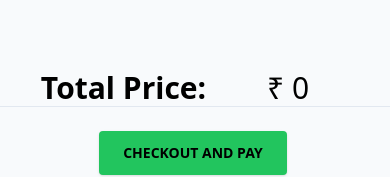
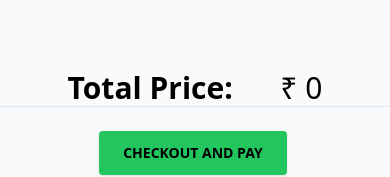
Before and after one commit to PrathmTayade/Shopping-Website, a React (Vite) app: page /cart in a window 390 px wide. Shown: the part 641-818 px from the top of the page. Built offline with nearby package versions, Linux system fonts and the light colour scheme; no server answers.

Commit message:
jugad total

```diff
--- a/src/pages/CheckoutPage.jsx
+++ b/src/pages/CheckoutPage.jsx
@@ -29,7 +29,7 @@ export default function CheckoutPage() {
     return result;
   };
   return (
-    <div className="container flex flex-1  flex-col bg-slate-50 dark:bg-slate-900   ">
+    <div className="container flex w-screen flex-1 flex-col bg-slate-50 dark:bg-slate-900   ">
       <div className=" w-full flex-auto overflow-auto p-5 ">
         <div className="mx-auto border  shadow-md ">
           <table className="  mx-auto w-full table-auto  text-center   text-sm text-gray-500 dark:text-gray-400">
@@ -51,7 +51,7 @@ export default function CheckoutPage() {
                       <div className="  w-14 ">
                         <img className="w-full " src={items.image} alt="" />
                       </div>
-                      <div className="hidden px-3 py-2 font-bold text-lg md:block ">
+                      <div className="hidden px-3 py-2 text-lg font-bold md:block ">
                         {items.title}
                       </div>
                     </div>
@@ -68,12 +68,12 @@ export default function CheckoutPage() {
           </table>
         </div>
       </div>
-      <div className="flex  justify-evenly  px-5  text-3xl    ">
+      <div className="flex   w-full justify-evenly  px-5  text-3xl    ">
         <div className=" font-bold  ">Total Price: </div>
         {/* <div className="">
           <button onClick={() => console.log(total())}>total</button>
         </div> */}
-        <div className=" px-10 ">₹ {amount} </div>
+        <div className=" md:px-10 ">₹ {amount} </div>
       </div>
       <div className=" flex  items-center justify-center rounded-b border-t border-solid border-slate-200 p-6 md:justify-end">
         <button
@@ -90,14 +90,13 @@ export default function CheckoutPage() {
   );
 }
 
-function NoofItems({ item  }) {
+function NoofItems({ item }) {
   const [quantity, setQuantity] = useState(1);
 
   function incrementItems(item) {
-
     const noofitems = quantity + 1;
     setQuantity(noofitems);
-    item.quantity++
+    item.quantity++;
   }
 
   function decrementItems(item) {
@@ -107,7 +106,7 @@ function NoofItems({ item  }) {
       const noofitems = quantity - 1;
 
       setQuantity(noofitems);
-      item.quantity--
+      item.quantity--;
     }
   }
   return (
```
